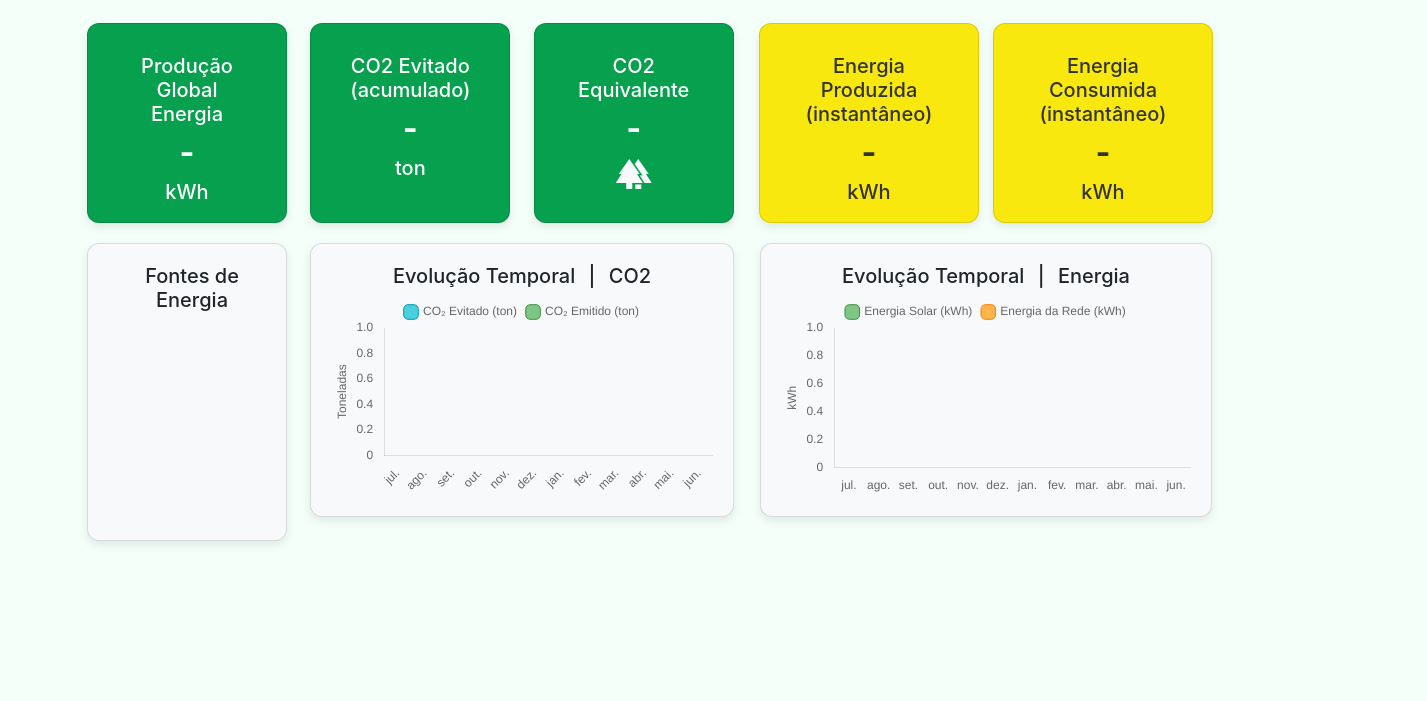
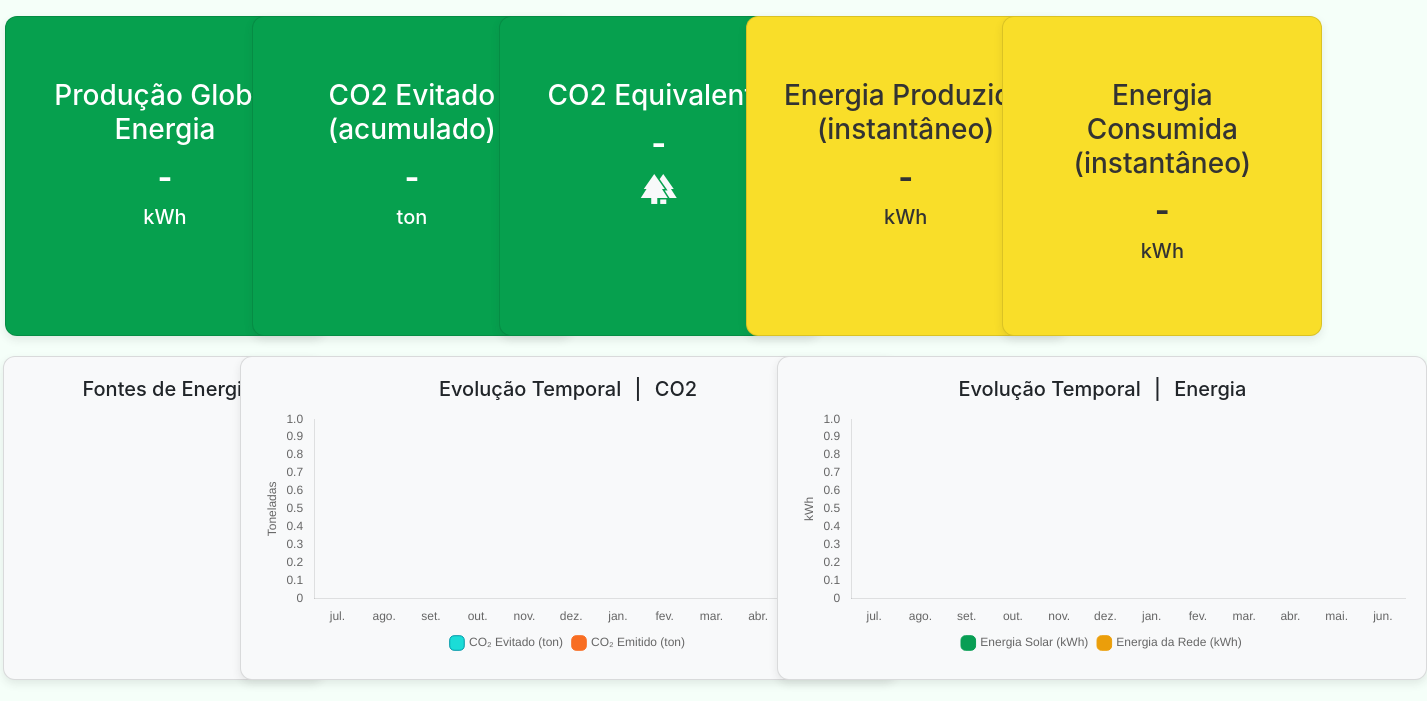
Before and after one commit to IPPortalegre/eficiencia-energetica-dashboard, a website: page public/index.html in a window 1280 px wide. Shown: the part 126-827 px from the top of the page, 1427 px wide, since content can reach past the window. Before the commit the page ends 800 px from the top, so only its background shows below. Drawn offline with nearby package versions, Linux system fonts and the light colour scheme; no server answers.

Commit message:
Update dashboard design in index.html

```diff
--- a/public/index.html
+++ b/public/index.html
@@ -2,7 +2,7 @@
 <html lang="pt">
 <head>
   <meta charset="UTF-8">
-  <meta name="viewport" content="width=device-width, initial-scale=1.0">
+  <meta name="viewport" content="width=device-width, initial-scale=1.0, maximum-scale=5.0, user-scalable=yes">
   <title>Eficiência Energética | Campus IPP</title>
 
   <!-- Estilos e bibliotecas -->
@@ -26,11 +26,16 @@
     }
     .green-bg {
       background-color: #06a04e;
+      width:320px!important;
+      height:320px!important;
+      margin-left: -8px!important;
+
     }
     .yellow-bg {
-      background-color: #f8e80d;
+      background-color: #f9de29;
       color: #333;
-      width:220px!important;
+      width:320px!important;
+      height:320px!important;
 
     }
     .header-title {
@@ -53,8 +58,8 @@
     .chart-card {
       border-radius: 12px;
       background-color: #f8f9fa;
-      margin-left: 10px;
-      margin-right: -17px;
+      margin-left: 18px;
+      margin-right: -24px;
     }
     .card {
       box-shadow: 0 4px 8px rgba(48, 48, 48, 0.1);
@@ -68,10 +73,7 @@
       box-shadow: 0 6px 10px rgba(0, 0, 0, 0.2);
 
     }
-    .square-card {
-      width: 200px;
-      height: 200px;
-    }
+
     .badge-date {
       font-size: 1.48rem;
       font-weight: bold;
@@ -103,8 +105,11 @@
       margin: 15px 0;
     }
 
+    /* Ajustar a width do card fonte de energia */
     .cardfonte{
-     width:200px;
+     width:320px;
+     min-width:120px;
+
     }
     #tempicon{
       color: #ff3300;
@@ -113,17 +118,18 @@
       color: #00bcd4;
     }
     .green-card{
-      margin-left: 12px!important;
+      margin-left: 8px!important;
 
     }
     .yellow-card{
-      margin-left: 14px!important;
+      margin-left: 10px!important;
       margin-right:30px!important;
 
 
     }
     .last-card{
-      margin-right: 32px!important;
+      margin-right: 76px!important;
+
     }
     .graphrow {
       margin-top: 20px;
@@ -139,28 +145,31 @@
       color:#ff3300;
     }
     .chart-container{
-      height:200px!important;
+      height:250px;
+
 
     }
     .chart-container-fonte {
-      height: 200px;
+      height: 250px;
 
     }
     .chart-container2{
-      height:200px!important;
-
+      height:250px;
 
     }
     .card-body{
       width:100%;
     }
+    /* Ajustar a width do card de CO2 */
     .cardco2{
-      width:424px;
-      margin-left:-60px;
+      width:656px;
+      margin-left:-86px;
+
     }
     body{
       background-color: #f5fff9;
-      padding:-100px;
+      padding:0;
+      width:100%;
     }
     .spacechart{
       margin-right: 8px;
@@ -173,19 +182,39 @@
       padding: 0;
     }
     .sub-title {
-      font-size: 24px;
-      color: #2fb43a;
+      font-size: 22.9px;
+      color: #1a8623;
       margin-top:10px;
       margin-bottom:20px;
 
     }
     .h4bold {
       font-weight: bold;
-      color: #2fb43a;
+      color: #1a8623;
     }
     .h4light {
       font-weight: 400;
 
+    }
+    .fontes-card{
+      margin-left:-4px;
+    }
+    .container{
+      max-width: 1700px;
+      max-height:1200px;
+      padding:5px;
+    }
+
+    .card-title{
+      font-size: 28px;
+      font-weight: 500;
+      padding:0 auto;
+      margin-top:32px;
+
+    }
+    /* Ajustar o width do chart de energia */
+    .carden{
+      width:650px;
     }
 
   </style>
@@ -193,7 +222,7 @@
 <body>
   <div class="container mt-4">
     <div class="d-flex justify-content-between align-items-center mb-3 flex-wrap">
-      <h2 class="header-title">EFICIÊNCIA ENERGÉTICA</h2>
+      <h2 class="header-title ">EFICIÊNCIA ENERGÉTICA</h2>
       <div class="d-flex align-items-center gap-3">
         <span class="badge badge-light p-2 mr-2" data-toggle="tooltip" data-placement="top" title="Temperatura">
           <i class="material-icons md-18 align-middle" id="tempicon">device_thermostat</i>
@@ -207,16 +236,17 @@
         </span>
         <span class="badge badge-light p-2 badge-date" id="currentDate">-</span>
       </div>
-      <h4 class="sub-title"><span class="h4light">PRODUÇAÕ DE ENERGIA RENOVÁVEL</span> | <span class="h4bold">CAMPUS POLITÉCNICO</span></h4>
 
     </div>
 
+    <h4 class="sub-title"><span class="h4light">PRODUÇÃO DE ENERGIA RENOVÁVEL</span> | <span class="h4bold">CAMPUS POLITÉCNICO</span></h4>
+
     <!-- Cards principais -->
     <div class="row text-center mb-3">
-      <div class="col-md-2 mx-auto green-card">
-        <div class="card cardnormal highlight-card green-bg square-card">
-          <div class="card-body">
-            <h5>Produção Global Energia</h5>
+      <div class="col-md-2 mx-auto  green-card">
+        <div class="card cardnormal  highlight-card green-bg square-card">
+          <div class="card-body ">
+            <h5 class="card-title">Produção Global Energia</h5>
             <h1 class="value" id="energiasolartotal">-</h1>
             <h5 class="unities">kWh</h5>
           </div>
@@ -226,7 +256,7 @@
       <div class="col-md-2 mx-auto green-card">
         <div class="card cardnormal highlight-card green-bg square-card">
           <div class="card-body">
-            <h5>CO2 Evitado (acumulado)</h5>
+            <h5 class="card-title">CO2 Evitado (acumulado)</h5>
             <h1 class="value" id="co2evitadototal">-</h1>
             <h5 class="unities">ton</h5>
           </div>
@@ -235,7 +265,7 @@
       <div class="col-md-2 mx-auto green-card">
         <div class="card cardnormal highlight-card green-bg square-card">
           <div class="card-body">
-            <h5>CO2 Equivalente</h5>
+            <h5 class="card-title">CO2 Equivalente</h5>
             <h1 id="co2equivalente">-</h1><i class="material-icons icon-tree md-18 align-middle">forest</i>
           </div>
         </div>
@@ -244,7 +274,7 @@
       <div class="col-md-2 mx-auto yellow-card">
         <div class="card cardnormal highlight-card yellow-bg square-card">
           <div class="card-body">
-            <h5>Energia Produzida (instantâneo)</h5>
+            <h5 class="card-title">Energia Produzida (instantâneo)</h5>
             <h1 class="value" id="producaoinstantaneo">-</h1>
             <h5 class="unities">kWh</h5>
           </div>
@@ -254,7 +284,7 @@
       <div class="col-md-2 mx-auto yellow-card last-card">
         <div class="card cardnormal highlight-card yellow-bg square-card">
           <div class="card-body">
-            <h5>Energia Consumida (instantâneo)</h5>
+            <h5 class="card-title">Energia Consumida (instantâneo)</h5>
             <h1 class="value" id="consumoinstantaneo">-</h1>
             <h5 class="unities">kWh</h5>
           </div>
@@ -266,9 +296,9 @@
     <!-- Gráficos -->
 
     <div class="row graphrow">
-      <div class="col-md-3 mb-3">
+      <div class="col-md-3 mb-3 fontes-card">
           <div class="card chart-card cardfonte">
-            <!--TODO card-body-fonten tem que ser modificdo no css (width)-->
+
             <div class="card-body card-body-fonten text-center">
               <h5>Fontes de Energia</h5>
               <div class="chart-container-fonte">
@@ -283,7 +313,7 @@
 
       <div class="col-md-4 mb-3">
         <div class="card chart-card cardco2">
-          <!--TODO modificar card-body no css (width)-->
+
           <div class="card-body">
             <h5 class="text-center"><span class="spacechart">Evolução Temporal</span> |   <span class="spacechart2">CO2</span></h5>
             <div class="chart-container2">
@@ -294,7 +324,7 @@
       </div>
 
       <div class="col-md-5 mb-3">
-        <div class="card chart-card">
+        <div class="card chart-card carden">
           <div class="card-body">
             <h5 class="text-center"><span class="spacechart">Evolução Temporal</span> |   <span class="spacechart2">Energia</span></h5>
             <div class="chart-container">
@@ -327,7 +357,7 @@
               {
                 label: 'Solar',
                 data: [solarPercent],
-                backgroundColor: '#4caf50',
+                backgroundColor: '#4fac50',
                 borderRadius: 14,
                 borderSkipped: false,
                 barThickness: 40
@@ -335,7 +365,7 @@
               {
                 label: 'Elétrica',
                 data: [redePercent],
-                backgroundColor: '#ffc107',
+                backgroundColor: '#eb9e0a',
                 borderRadius: 14,
                 borderSkipped: false,
                 barThickness: 40
@@ -349,7 +379,7 @@
             plugins: {
               legend: {
                 display: true,
-                position: 'top',
+                position: 'bottom',
                 align: 'center',
                 maxHeight: 40,
                 padding: 10,
@@ -460,15 +490,15 @@
                   {
                     label: 'CO₂ Evitado (ton)',
                     data: avoided.values,
-                    backgroundColor: 'rgba(0, 188, 212, 0.7)',
+                    backgroundColor: 'rgba(27,220,215,255)',
                     borderColor: 'rgba(0, 151, 167, 1)',
                     borderWidth: 1
                   },
                   {
                     label: 'CO₂ Emitido (ton)',
                     data: emitted.values,
-                    backgroundColor: 'rgba(76, 175, 80, 0.7)',
-                    borderColor: 'rgba(56, 142, 60, 1)',
+                    backgroundColor: 'rgba(248,109,34,255)',
+                    borderColor: 'rgba(248,109,34,255)',
                     borderWidth: 1
                   }
                 ]
@@ -477,7 +507,7 @@
                 responsive: true,
                 maintainAspectRatio: false,
                 plugins: {
-                  legend: { position: 'top',
+                  legend: { position: 'bottom',
                     labels: {
                       font: {
                         size: 12
@@ -494,12 +524,12 @@
                 scales: {
                   x: {
                     stacked: false,
-                    grid: { display: false }  // <= adicionado
+                    grid: { display: false }
                   },
                   y: {
                     beginAtZero: true,
                     title: { display: true, text: 'Toneladas' },
-                    grid: { display: false }  // <= adicionado
+                    grid: { display: false }
                   }
 
                 }
@@ -545,15 +575,15 @@
                   {
                     label: 'Energia Solar (kWh)',
                     data: produced.values,
-                    backgroundColor: 'rgba(76, 175, 80, 0.7)',
-                    borderColor: 'rgba(56, 142, 60, 1)',
+                    backgroundColor: 'rgba(8,158,84,255)',
+                    borderColor: 'rgba(8,158,84,255)',
                     borderWidth: 1
                   },
                   {
                     label: 'Energia da Rede (kWh)',
                     data: consumed.values,
-                    backgroundColor: 'rgba(255, 152, 0, 0.7)',
-                    borderColor: 'rgba(245, 124, 0, 1)',
+                    backgroundColor: 'rgba(235,158,10,255)',
+                    borderColor: 'rgba(235,158,10,255)',
                     borderWidth: 1
                   }
                 ]
@@ -562,7 +592,7 @@
                 responsive: true,
                 maintainAspectRatio: false,
                 plugins: {
-                  legend: { position: 'top',
+                  legend: { position: 'bottom',
                     labels: {
                       font: {
                         size: 12
@@ -607,8 +637,6 @@
       await createCO2Chart();
       await createEnergiaChart();
 
-
-
     });
 
     let date = moment();
```
